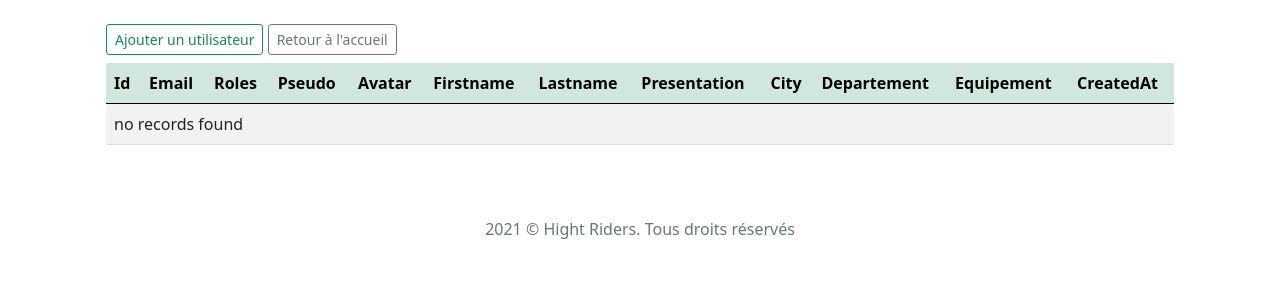
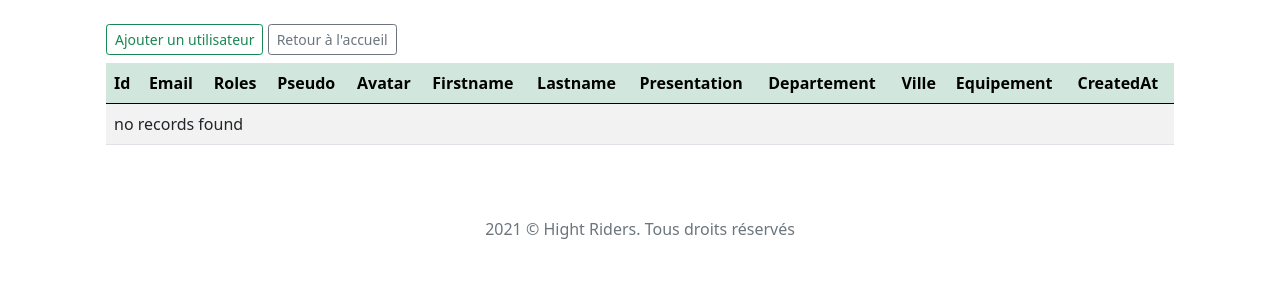
Before and after one commit to laurentlaubie/high_Riders, a Symfony app: template high-riders/templates/backoffice/user/index.html.twig in a window 1280 px wide. Shown: the part 106-406 px from the top of the page. Run offline with Twig, Linux system fonts and the light colour scheme; the template is opened without the code that fills it, so the values that code supplies are empty; some libraries are stand-ins or nearby versions.

Commit message:
feat/backoffice--use -> template modified

```diff
--- a/high-riders/templates/backoffice/user/index.html.twig
+++ b/high-riders/templates/backoffice/user/index.html.twig
@@ -26,8 +26,8 @@
                     <th>Firstname</th>
                     <th>Lastname</th>
                     <th>Presentation</th>
-                    <th>City</th>
                     <th>Departement</th>
+                    <th>Ville</th>
                     <th>Equipement</th>
                     <th>CreatedAt</th>
                     {# <th>UpdatedAt</th> #}
@@ -45,8 +45,8 @@
                     <td>{{ user.firstname }}</td>
                     <td>{{ user.lastname }}</td>
                     <td>{{ user.presentation }}</td>
+                    <td>{{ user.departement }}</td>
                     <td>{{ user.city }}</td>
-                    <td>{{ user.departement }}</td>
                     <td>{{ user.equipement }}</td>
                     <td>{{ user.createdAt ? user.createdAt|date('Y-m-d H:i:s') : '' }}</td>
                     <td>{{ user.updatedAt ? user.updatedAt|date('Y-m-d H:i:s') : '' }}</td>
```
